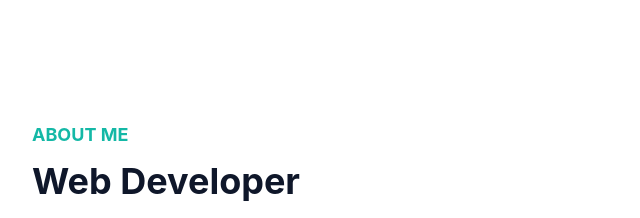
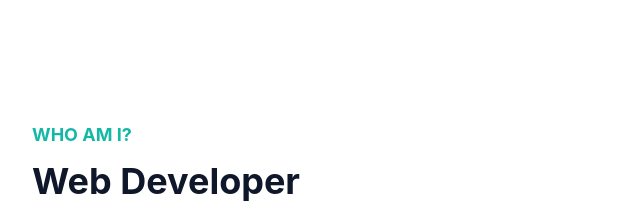
Before and after one commit to muhammadalifalhusain/portfolio, a website: page index.html in a window 1280 px wide. Shown: the part 800-1018 px from the top of the page, 0-640 px from the left. Drawn offline with Linux system fonts and the light colour scheme.

Commit message:
update font

```diff
--- a/index.html
+++ b/index.html
@@ -84,7 +84,7 @@
         <div class="container">
             <div class="flex flex-wrap">
                 <div class="mb-10 w-full px-4 lg:w-1/2">
-                    <h4 class="mb-3 text-lg font-bold uppercase text-primary">About Me</h4>
+                    <h4 class="mb-3 text-lg font-bold uppercase text-primary">Who am I?</h4>
                     <h2 class="mb-5 max-w-md text-3xl font-bold text-dark dark:text-white lg:text-4xl">Web Developer</h2>
                     <p class="max-w-xl text-base font-medium text-secondary lg:text-lg"> Saya adalah seorang pengembang perangkat lunak yang memiliki minat besar terhadap pengembangan baik di sisi server maupun klien. Dengan pengalaman dalam membangun aplikasi backend dan frontend, saya selalu berusaha menciptakan solusi
                         yang efisien dan efektif untuk memenuhi kebutuhan pengguna. Saya tertarik untuk terus belajar dan mengembangkan diri dalam bidang ini, menggabungkan keterampilan teknis dengan kreativitas untuk menciptakan aplikasi yang intuitif
```
